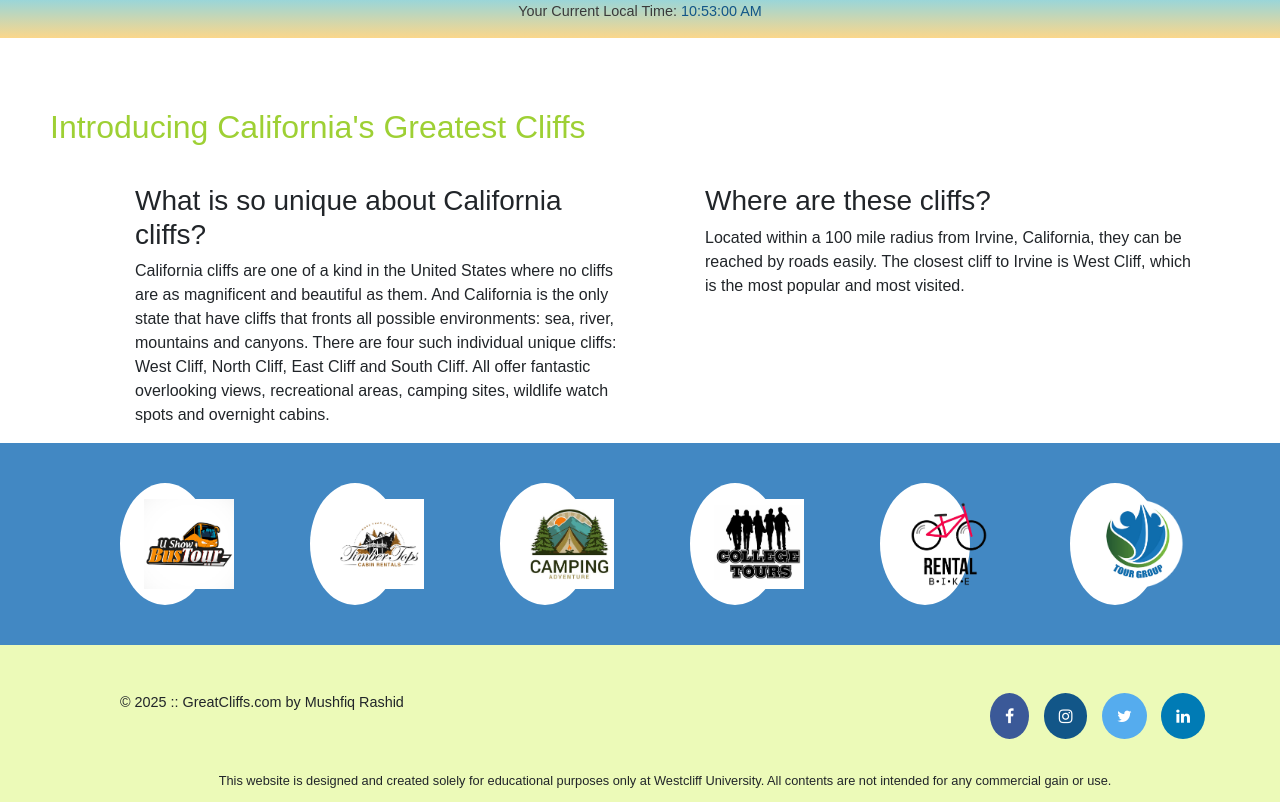
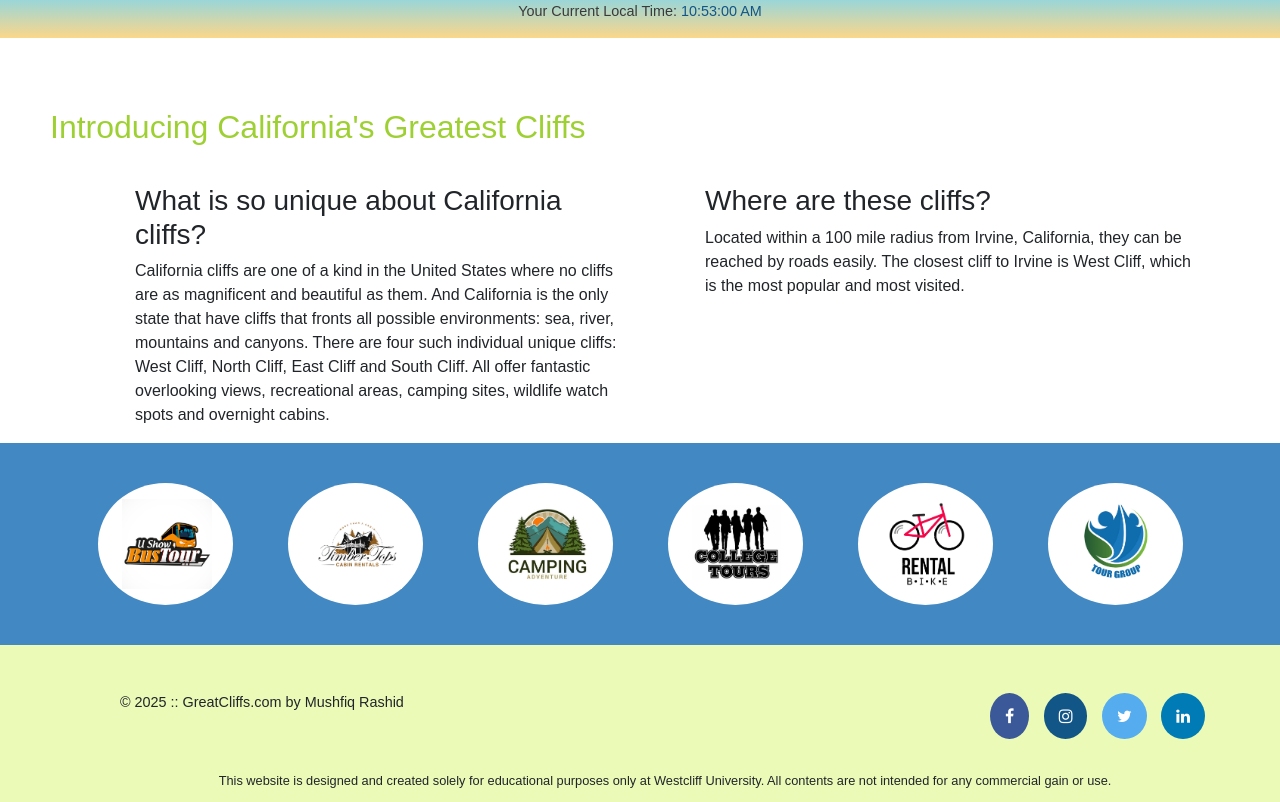
Before and after one commit to GeneralNel/homework-module1, a plain HTML site: page index.html in a window 1280 px wide. Shown: the part 414-1216 px from the top of the page. Drawn offline with nearby package versions, Linux system fonts and the light colour scheme.

Commit message:
fix max width

```diff
--- a/styles.css
+++ b/styles.css
@@ -108,7 +108,7 @@ section #partners .partner {
     padding: 1em 1.5em;
     background-color: #fff;
     border-radius: 50%;
-    max-width: 90px;
+    max-width: 135px;
 }
 
 section #partners .partner img {
```
